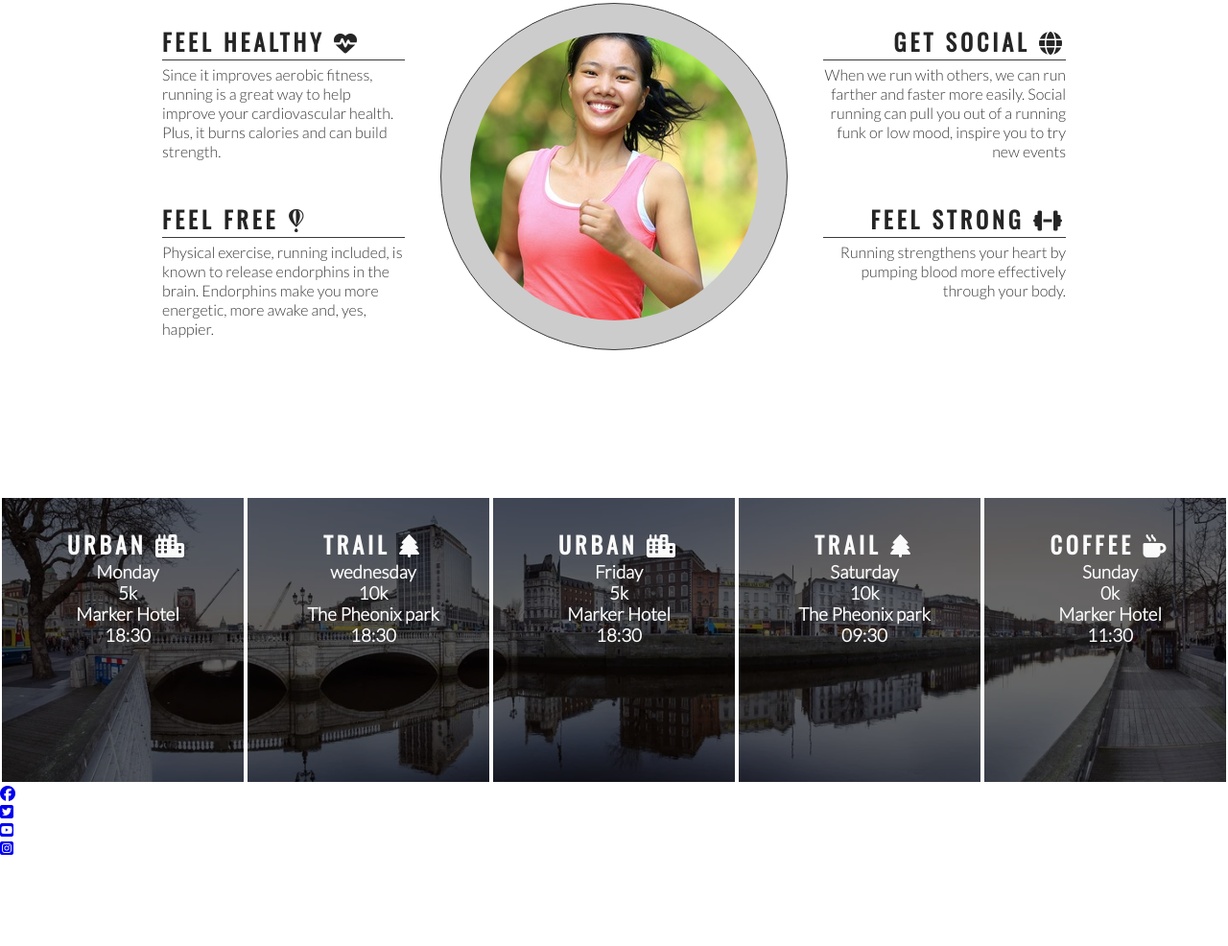
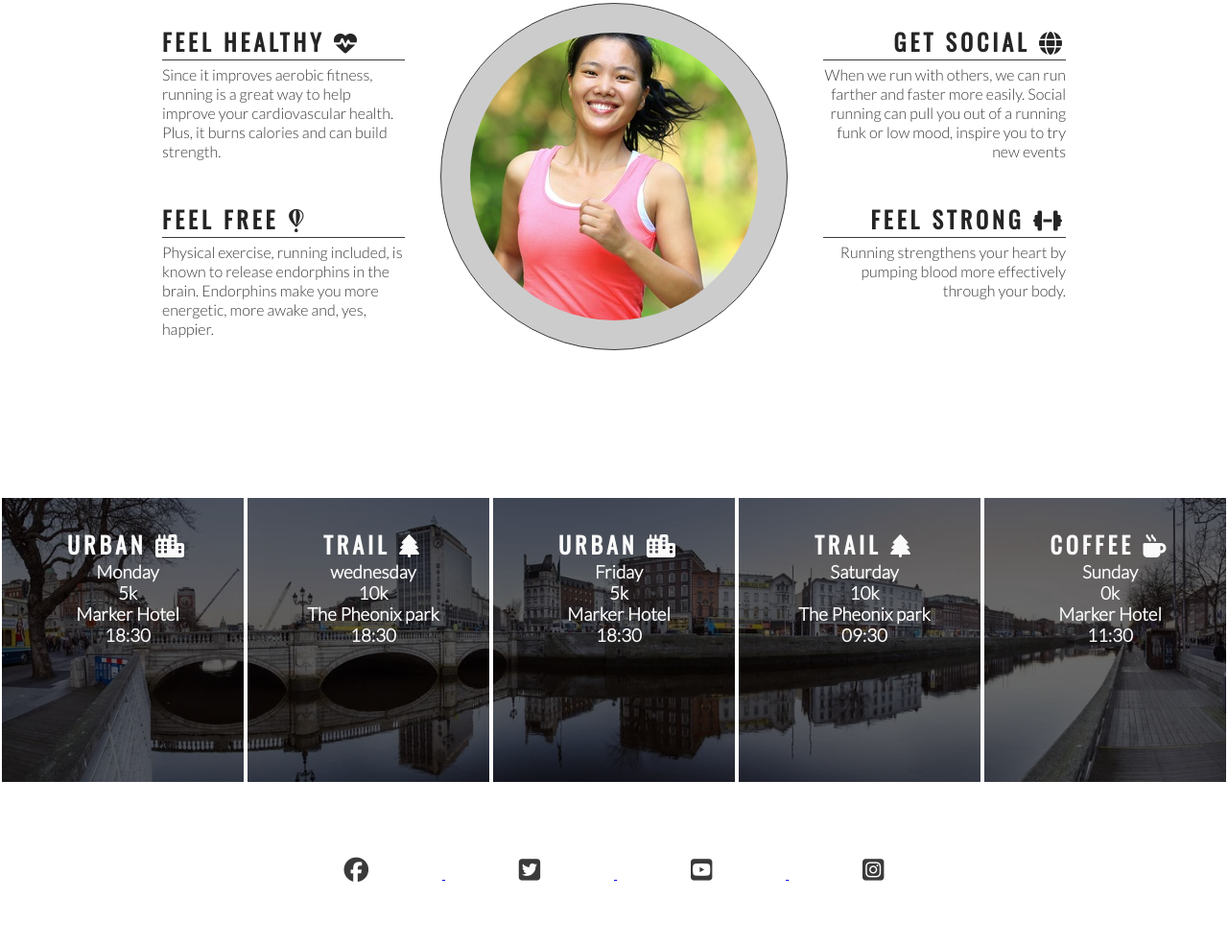
Before and after one commit to Chrisale1/love-running, a plain HTML site: page index.html in a window 1280 px wide. Shown: the part 778-1764 px from the top of the page at 96% size. Before the commit the page ends 1671 px from the top, so only its background shows below. Drawn offline with nearby package versions, Linux system fonts and the light colour scheme.

Commit message:
footer and social media icon styled

```diff
--- a/assets/css/style.css
+++ b/assets/css/style.css
@@ -211,3 +211,24 @@ hr{
 #times h2 {
     color: #fafafa;
 }
+
+/*footer styling*/
+
+footer{
+    height: 150px;
+}
+
+.social-networks{
+    text-align: center;
+}
+
+.social-networks > li {
+    display: inline;
+}
+
+.social-networks i {
+    font-size: 160%;
+    margin: 1%;
+    padding: 5%;
+    color: #3a3a3a;
+}
--- a/index.html
+++ b/index.html
@@ -104,24 +104,24 @@
         </div>
     </section>
     <footer>
-        <ul>
+        <ul class="social-networks">
             <li>
-                <a href="facebook.com" target="_blank" rel="noopener" aria-label="Visit our facebook page(opens in a new tab)">
+                <a href="https://facebook.com" target="_blank" rel="noopener" aria-label="Visit our facebook page(opens in a new tab)">
                     <i class="fab fa-facebook"></i>
                 </a>
             </li>
             <li>
-                <a href="twitter.com" target="_blank" rel="noopener" aria-label="Visit our twitter page(opens in a new tab)">
+                <a href="https://twitter.com" target="_blank" rel="noopener" aria-label="Visit our twitter page(opens in a new tab)">
                     <i class="fab fa-twitter-square"></i>
                 </a>
             </li>
             <li>
-                <a href="youtube.com" target="_blank" rel="noopener" aria-label="Visit our yotube page(opens in a new tab)">
+                <a href="https://youtube.com" target="_blank" rel="noopener" aria-label="Visit our yotube page(opens in a new tab)">
                     <i class="fab fa-youtube-square"></i>
                 </a>
             </li>
             <li>
-                <a href="instagram.com" target="_blank" rel="noopener" aria-label="Visit our instagram page(opens in a new tab)">
+                <a href="https://instagram.com" target="_blank" rel="noopener" aria-label="Visit our instagram page(opens in a new tab)">
                     <i class="fab fa-instagram-square"></i>
                 </a>
             </li>
```
